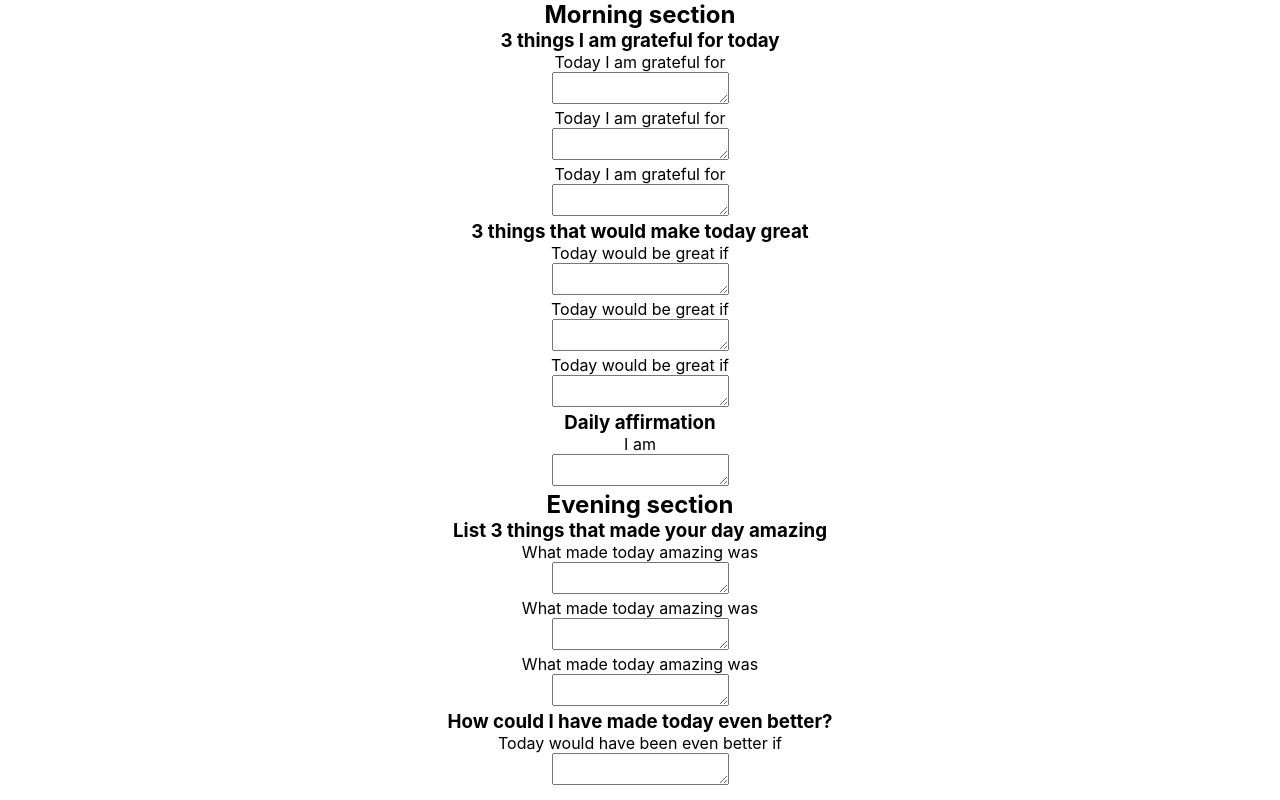
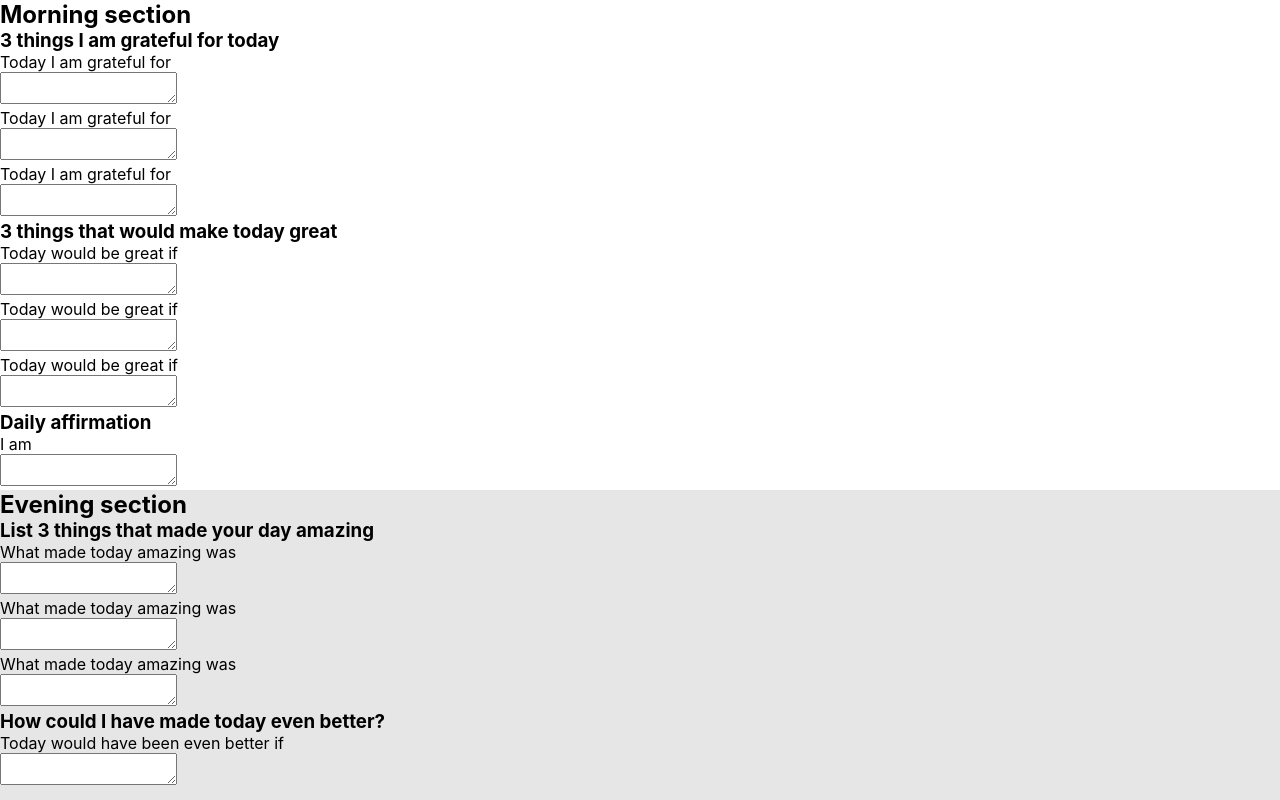
Before and after one commit to healhealth/gratitude-journal-react, a React (Create React App) app: page / in a window 1280 px wide. Built offline with nearby package versions, Linux system fonts and the light colour scheme.

Commit message:
Set grid on PageForm component, set height of sections and set color of evening section

```diff
--- a/src/App.css
+++ b/src/App.css
@@ -1,3 +1,3 @@
 .App {
-  text-align: center;
+  height: 100%;
 }
--- a/src/App.js
+++ b/src/App.js
@@ -1,5 +1,6 @@
+import PageForm from "./components/PageForm/PageForm";
+
 import "./App.css";
-import PageForm from "./components/PageForm/PageForm";
 
 const App = () => {
   return (
--- /dev/null
+++ b/src/components/PageForm/PageForm.css
@@ -0,0 +1,9 @@
+.PageForm {
+  min-height: 100%;
+  display: grid;
+  grid-template-rows: min-content auto;
+}
+
+.EveningForm {
+  background-color: hsl(0, 0%, 90%);
+}
--- a/src/components/PageForm/PageForm.js
+++ b/src/components/PageForm/PageForm.js
@@ -1,8 +1,11 @@
 import PageFormItem from "./PageFormItem/PageFormItem";
+
+import "./PageForm.css";
 
 const PageForm = () => {
   return (
     <div className="PageForm">
+      <div className="MorningForm">
         <h2>Morning section</h2>
 
         <h3>3 things I am grateful for today</h3>
@@ -17,7 +20,8 @@ const PageForm = () => {
 
         <h3>Daily affirmation</h3>
         <PageFormItem leadText="I am" />
-
+      </div>
+      <div className="EveningForm">
         <h2>Evening section</h2>
 
         <h3>List 3 things that made your day amazing</h3>
@@ -28,6 +32,7 @@ const PageForm = () => {
         <h3>How could I have made today even better?</h3>
         <PageFormItem leadText="Today would have been even better if" />
       </div>
+    </div>
   );
 };
 
--- a/src/index.css
+++ b/src/index.css
@@ -5,7 +5,8 @@
 }
 
 html,
-body {
+body,
+#root {
   height: 100%;
 }
 
```
Lines whose indentation alone changed are shown as unchanged.
